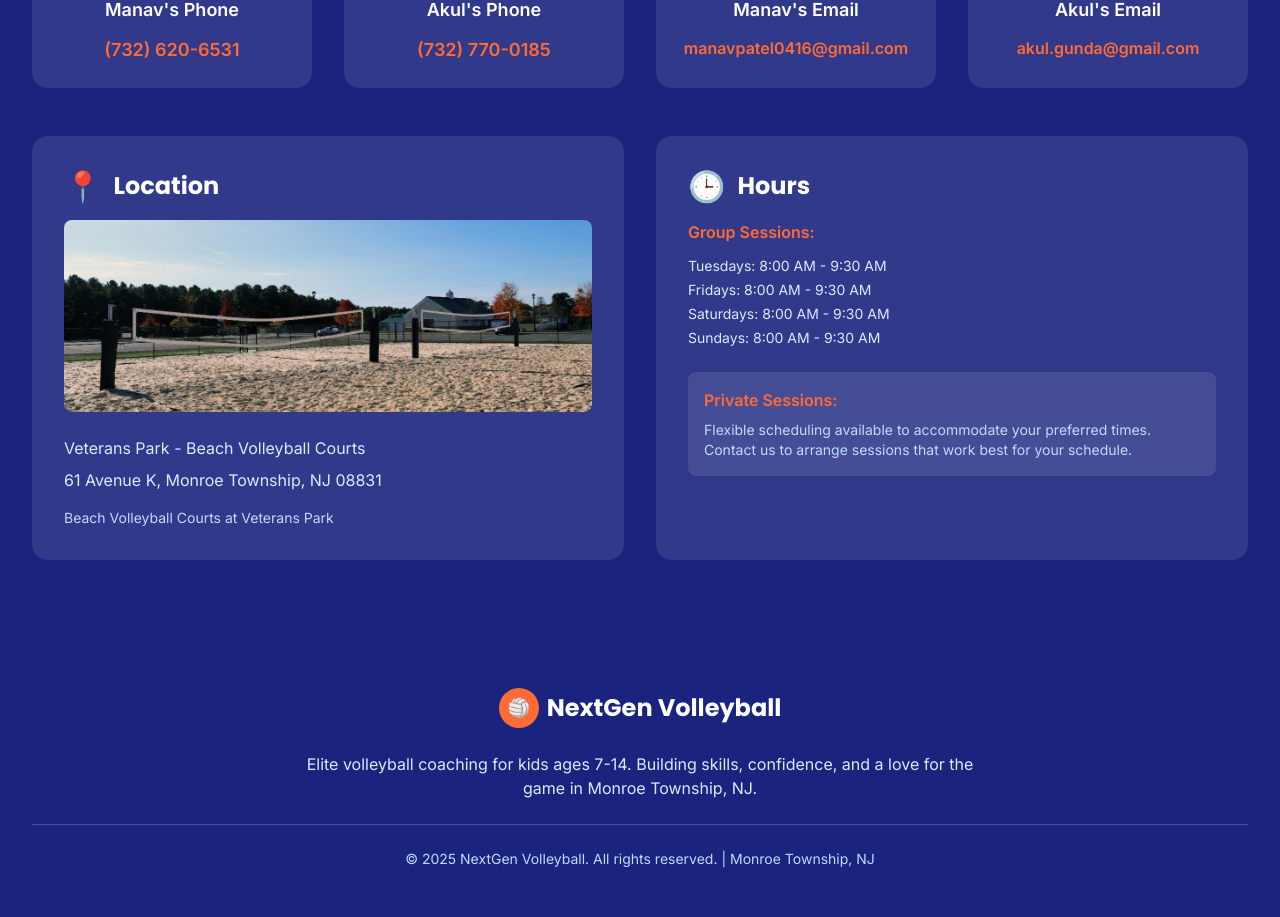
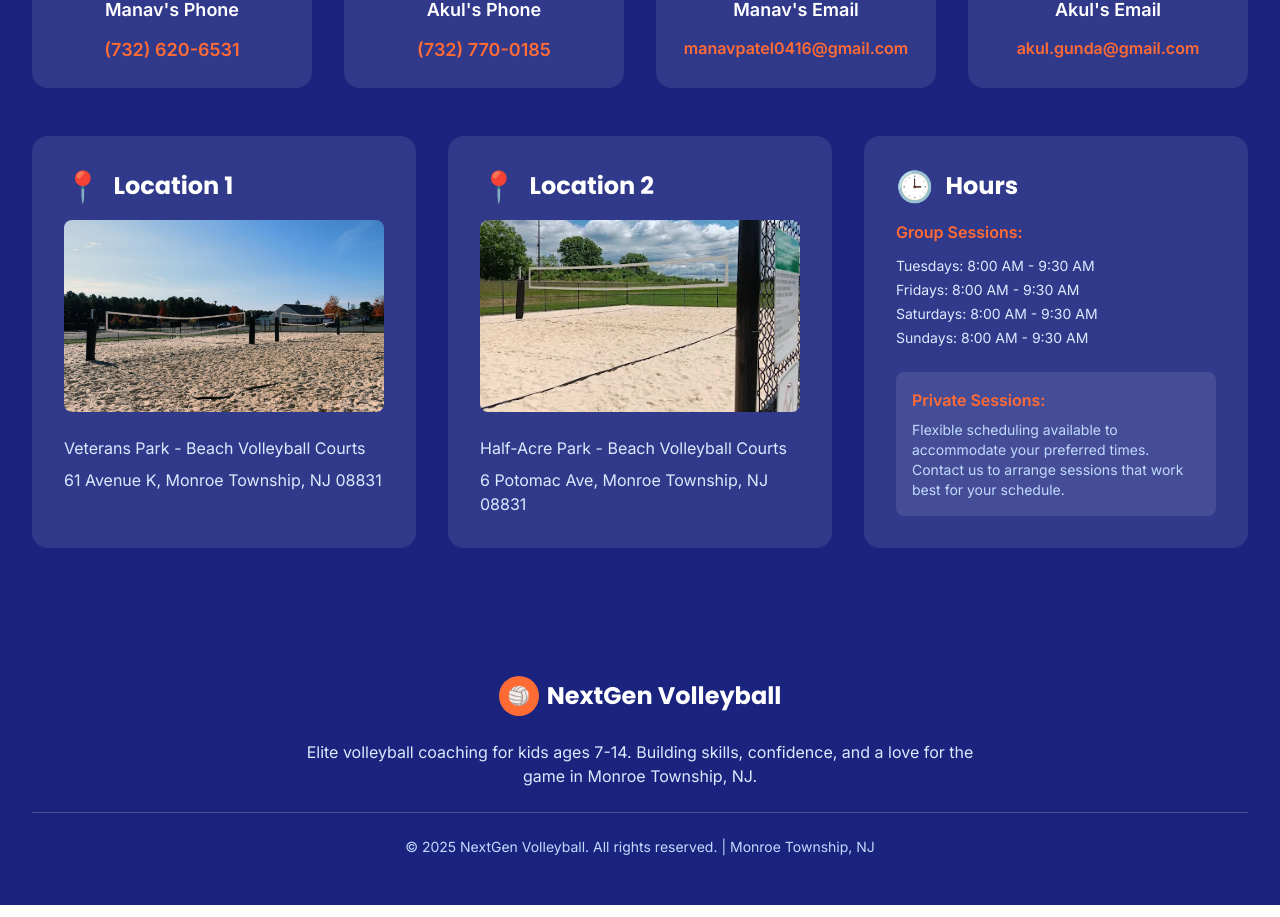
Before and after one commit to Atin1233/nextgen-volleyball-ace-up, a React (Vite) app: page / in a window 1280 px wide. Shown: the part 6854-7771 px from the top of the page. Built offline with nearby package versions, Linux system fonts and the light colour scheme.

Commit message:
Add second location and court image
Added Half-Acre Park location and court image to the contact section.

```diff
--- a/src/components/ContactSection.tsx
+++ b/src/components/ContactSection.tsx
@@ -59,12 +59,12 @@ export const ContactSection = () => {
           </div>
         </div>
 
-        <div className="grid grid-cols-1 lg:grid-cols-2 gap-8 mt-12">
-          {/* Location */}
+        <div className="grid grid-cols-1 lg:grid-cols-3 gap-8 mt-12">
+          {/* Location 1 - Veterans Park */}
           <div className="bg-white/10 rounded-2xl p-8">
             <div className="flex items-center space-x-3 mb-4">
               <div className="text-3xl">📍</div>
-              <h3 className="font-poppins font-bold text-2xl">Location</h3>
+              <h3 className="font-poppins font-bold text-2xl">Location 1</h3>
             </div>
             <div className="mb-6">
               <img
@@ -75,9 +75,23 @@ export const ContactSection = () => {
             </div>
             <p className="text-blue-100 mb-2">Veterans Park - Beach Volleyball Courts</p>
             <p className="text-blue-100">61 Avenue K, Monroe Township, NJ 08831</p>
-            <div className="mt-4 text-sm text-blue-200">
-              Beach Volleyball Courts at Veterans Park
+          </div>
+
+          {/* Location 2 - Half-Acre Park */}
+          <div className="bg-white/10 rounded-2xl p-8">
+            <div className="flex items-center space-x-3 mb-4">
+              <div className="text-3xl">📍</div>
+              <h3 className="font-poppins font-bold text-2xl">Location 2</h3>
             </div>
+            <div className="mb-6">
+              <img
+                src="/lovable-uploads/c490f0a4-f373-4ae6-8549-8fb6062ee7f3.png"
+                alt="Beach Volleyball Courts at Half-Acre Park"
+                className="w-full h-48 object-cover rounded-lg mb-4"
+              />
+            </div>
+            <p className="text-blue-100 mb-2">Half-Acre Park - Beach Volleyball Courts</p>
+            <p className="text-blue-100">6 Potomac Ave, Monroe Township, NJ 08831</p>
           </div>
 
           {/* Hours */}
```
Also changed, not shown: public/lovable-uploads/c490f0a4-f373-4ae6-8549-8fb6062ee7f3.png (added).
